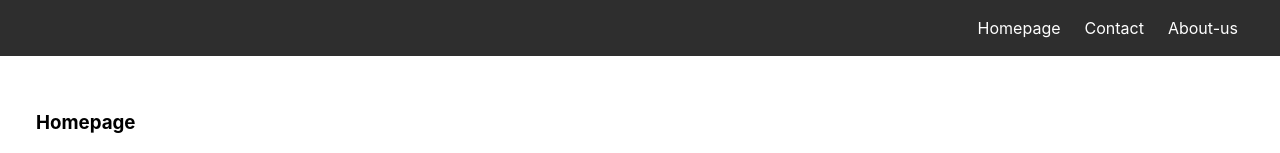
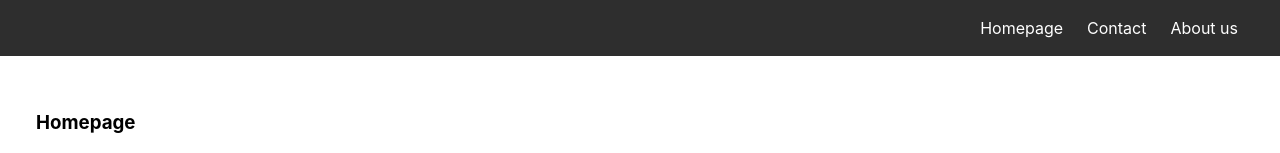
Before and after one commit to dexy171/reactrouter, a React (Create React App) app: page / in a window 1280 px wide. Shown: the top 153 px of the page. Built offline with nearby package versions, Linux system fonts and the light colour scheme.

Commit message:
Navigation: typos and naming consistency

```diff
--- a/src/components/Navigation/Navigation.jsx
+++ b/src/components/Navigation/Navigation.jsx
@@ -1,11 +1,11 @@
 import { Link } from "react-router-dom";
-import { menuConfig } from "../../config/menu";
+import { navConfig } from "../../config/navigation";
 import styles from "./Navigation.module.css";
 
 export const Navigation = () => {
   return (
     <nav className={styles.navContainer}>
-      {menuConfig.map((item) => (
+      {navConfig.map((item) => (
         <Link to={item.url} key={item.url} className={styles.link}>
           {item.label}
         </Link>
--- a/src/config/menu.js
+++ b/src/config/navigation.js
@@ -1,5 +1,5 @@
-export const menuConfig = [
+export const navConfig = [
   { url: "/", label: "Homepage" },
   { url: "/contact", label: "Contact" },
-  { url: "/about-us", label: "About-us" },
+  { url: "/about-us", label: "About us" },
 ];
```
